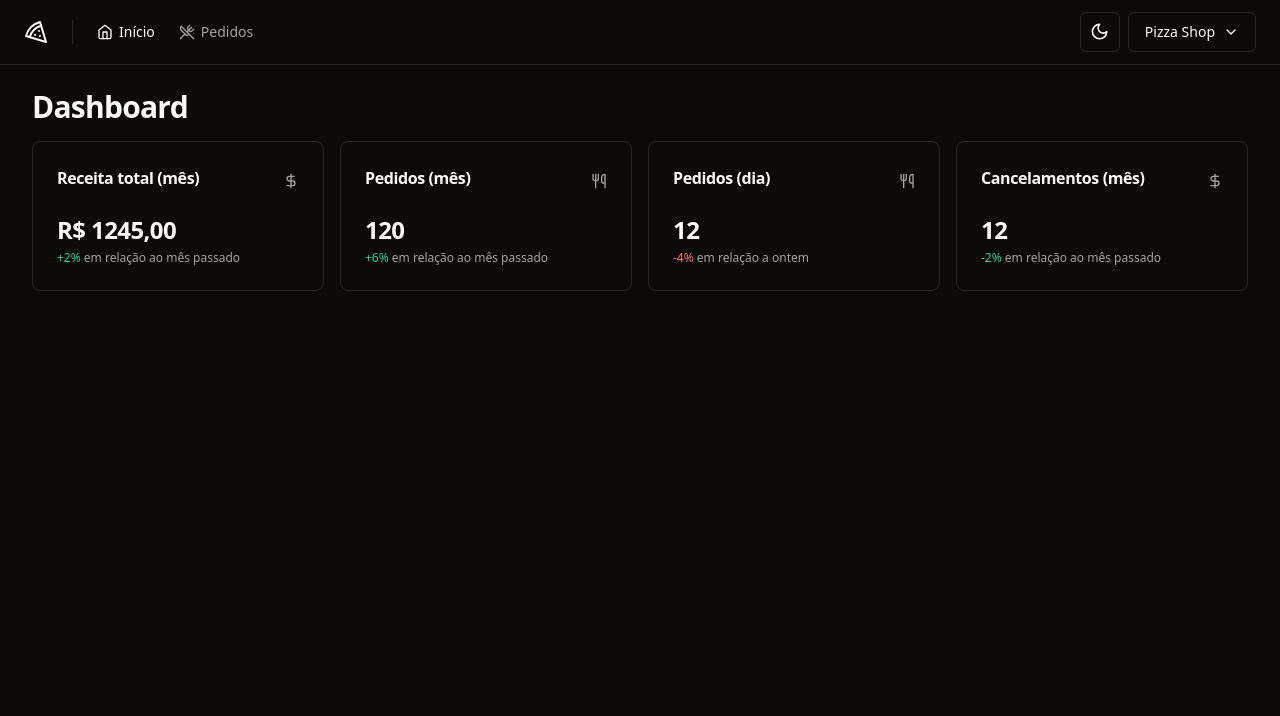
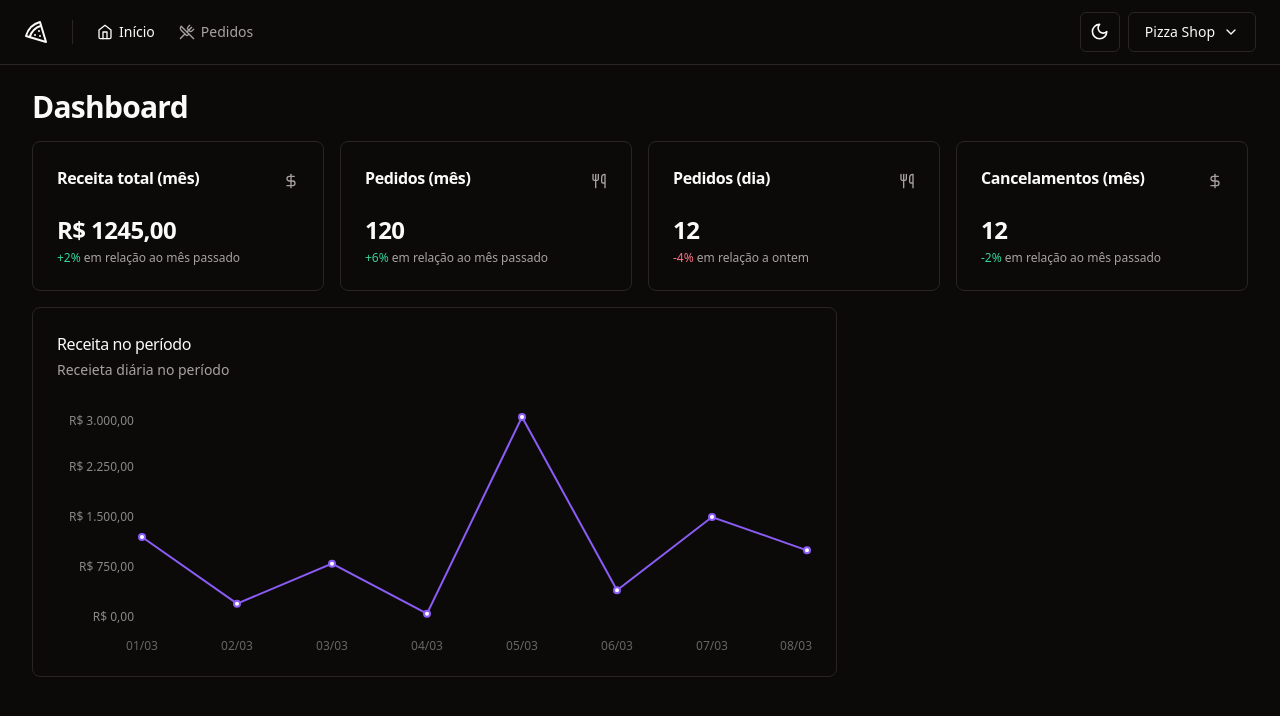
Before and after one commit to wwilliamsantana/shop-food-ig, a React (Vite) app: page / in a window 1280 px wide. Shown: the top 716 px of the page. Built offline with nearby package versions, Linux system fonts and the light colour scheme.

Commit message:
feat: Charts using recharts

```diff
--- a/package.json
+++ b/package.json
@@ -26,6 +26,7 @@
     "react-helmet-async": "^2.0.4",
     "react-hook-form": "^7.51.0",
     "react-router-dom": "^6.22.2",
+    "recharts": "^2.12.2",
     "sonner": "^1.4.3",
     "sort-by": "^0.0.2",
     "tailwind-merge": "^2.2.1",
--- a/src/pages/app/dashboard/dashboard.tsx
+++ b/src/pages/app/dashboard/dashboard.tsx
@@ -4,6 +4,7 @@ import { DayOrderAmountCard } from './day-orders-amount-card'
 import { MonthCanceledOrdersAmountCard } from './month-canceled-orders-amount-card'
 import { MonthOrderAmountCard } from './month-order-amount-card'
 import { MonthRevenueCard } from './month-revenue-card'
+import { RevenueChart } from './revenue-chart'
 
 export function Dashboard() {
   return (
@@ -18,6 +19,10 @@ export function Dashboard() {
           <DayOrderAmountCard />
           <MonthCanceledOrdersAmountCard />
         </div>
+
+        <div className="grid grid-cols-9 gap-4">
+          <RevenueChart />
+        </div>
       </div>
     </>
   )
--- /dev/null
+++ b/src/pages/app/dashboard/revenue-chart.tsx
@@ -0,0 +1,62 @@
+import { Line, LineChart, ResponsiveContainer, XAxis, YAxis } from 'recharts'
+import colors, { violet } from 'tailwindcss/colors'
+
+import {
+  Card,
+  CardContent,
+  CardDescription,
+  CardHeader,
+  CardTitle,
+} from '@/components/ui/card'
+
+const data = [
+  { date: '01/03', revenue: 1200 },
+  { date: '02/03', revenue: 200 },
+  { date: '03/03', revenue: 800 },
+  { date: '04/03', revenue: 50 },
+  { date: '05/03', revenue: 3000 },
+  { date: '06/03', revenue: 400 },
+  { date: '07/03', revenue: 1500 },
+  { date: '08/03', revenue: 1000 },
+]
+
+export function RevenueChart() {
+  return (
+    <Card className="col-span-6">
+      <CardHeader className="j flex-row items-center pb-8">
+        <div className="space-y-1">
+          <CardTitle className="text-base font-medium">
+            Receita no período
+          </CardTitle>
+          <CardDescription>Receieta diária no período</CardDescription>
+        </div>
+      </CardHeader>
+      <CardContent>
+        <ResponsiveContainer width="100%" height={240}>
+          <LineChart style={{ fontSize: 12 }} data={data}>
+            <XAxis dataKey="date" axisLine={false} tickLine={false} dy={16} />
+            <YAxis
+              stroke="#888"
+              axisLine={false}
+              tickLine={false}
+              width={80}
+              tickFormatter={(value: number) =>
+                value.toLocaleString('pt-BR', {
+                  style: 'currency',
+                  currency: 'BRL',
+                })
+              }
+            />
+
+            <Line
+              type="linear"
+              strokeWidth={2}
+              dataKey="revenue"
+              stroke={colors.violet[500]}
+            />
+          </LineChart>
+        </ResponsiveContainer>
+      </CardContent>
+    </Card>
+  )
+}
```
Also changed, not shown: 1 other file (tests, documents, lock files or other folders).
